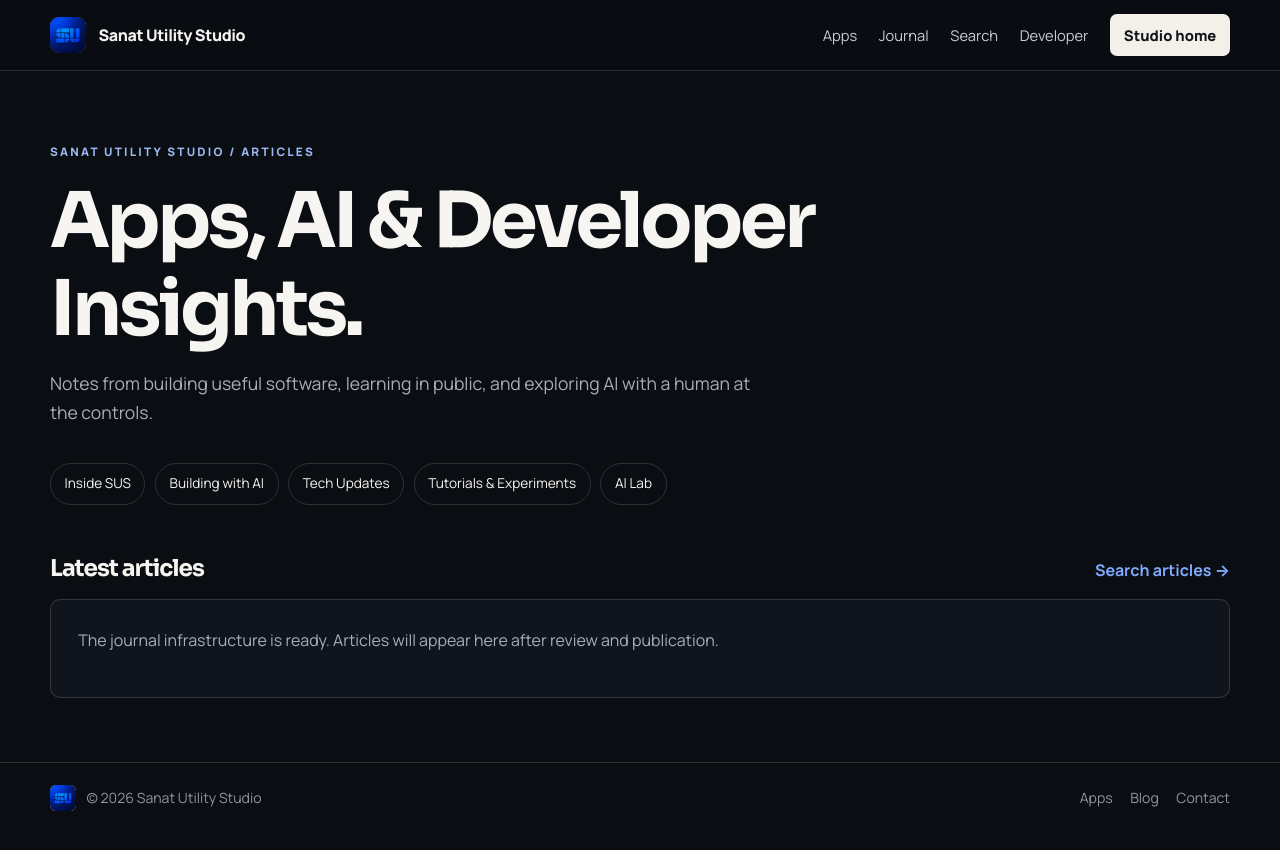
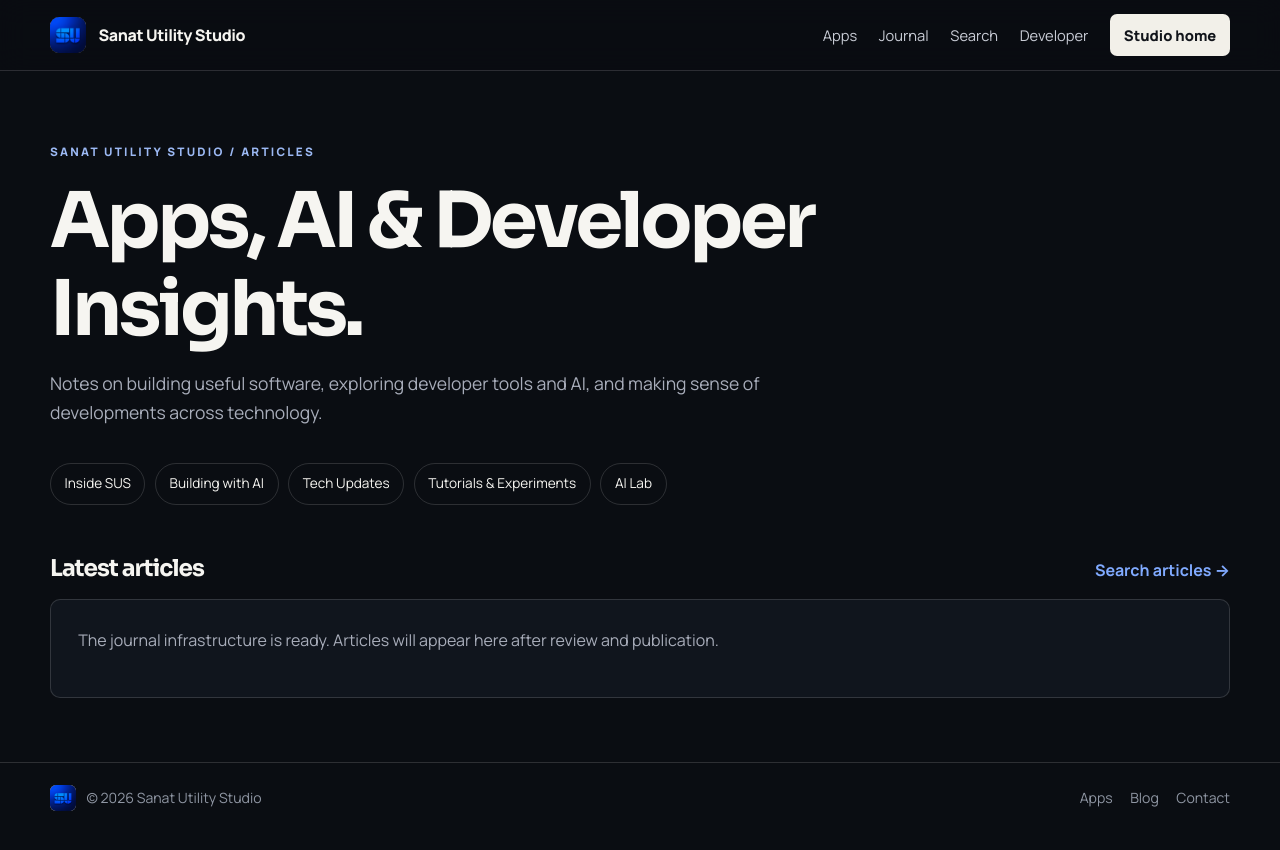
Before and after one commit to sanatutilitystudio/sanatutilitystudio.github.io, a Jekyll site: the page built from blog/index.html, in a window 1280 px wide. Shown: the top 850 px of the page. Built offline with Jekyll 4.4.1, drawn with Linux system fonts in a browser that asks for light colours; the list of posts is cut into pages by our own code.

Commit message:
Editorial: natural punctuation and broader tech coverage (blog/index.html)

```diff
--- a/blog/index.html
+++ b/blog/index.html
@@ -1,10 +1,10 @@
 ---
 layout: reading
 title: "Journal"
-description: "Independent development journals, practical AI experiments and sourced technology updates from Sanat Utility Studio."
+description: "Independent software development, developer tools, technology updates, practical AI experiments and project journals from Sanat Utility Studio."
 ---
 <div class="container journal-wrap">
-  <header class="journal-heading"><p class="eyebrow">Sanat Utility Studio / Articles</p><h1>Apps, AI & Developer Insights.</h1><p>Notes from building useful software, learning in public, and exploring AI with a human at the controls.</p></header>
+  <header class="journal-heading"><p class="eyebrow">Sanat Utility Studio / Articles</p><h1>Apps, AI & Developer Insights.</h1><p>Notes on building useful software, exploring developer tools and AI, and making sense of developments across technology.</p></header>
   <nav class="journal-categories" aria-label="Article categories">
   {% for cat in site.data.journal_categories %}<a href="/blog/categories/{{ cat.slug }}/">{{ cat.label | escape }}</a>{% endfor %}
   </nav>
```
